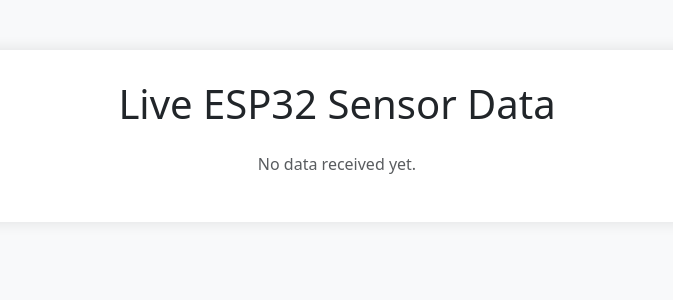
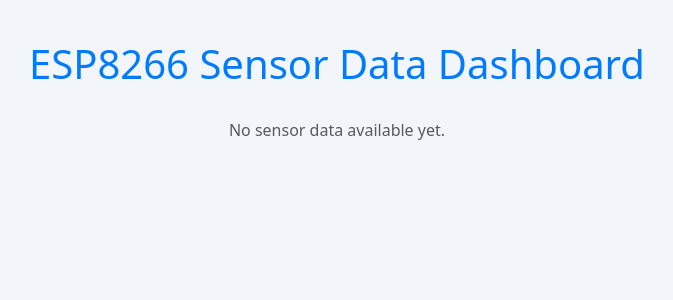
Before and after one commit to MakeWithArpit/web-server-testing, a Flask app: page / in a window 1280 px wide. Shown: the top 300 px of the page, without its empty margins (303-976 px from the left). Run offline with Flask 3, Linux system fonts and the light colour scheme.

Commit message:
Update dashboard.html
according to main project

```diff
--- a/templates/dashboard.html
+++ b/templates/dashboard.html
@@ -2,30 +2,27 @@
 <html lang="en">
 <head>
   <meta charset="UTF-8" />
-  <meta http-equiv="refresh" content="5" /> <!-- Auto refresh every 5 seconds -->
   <meta name="viewport" content="width=device-width, initial-scale=1" />
-  <title>ESP32 Sensor Dashboard</title>
+  <title>Sensor Data Dashboard</title>
   <link href="https://cdn.jsdelivr.net/npm/bootstrap@5.3.3/dist/css/bootstrap.min.css" rel="stylesheet" />
   <style>
-    body {
-      background: #f8f9fa;
-    }
-    .table-container {
-      margin-top: 50px;
-      background: white;
-      padding: 30px;
-      border-radius: 10px;
-      box-shadow: 0 0 15px rgba(0,0,0,0.1);
-    }
+    body { background-color: #f2f6fa; }
+    .container { margin-top: 40px; }
+    h1 { color: #007bff; margin-bottom: 30px; }
+    .alerts li { margin-bottom: 8px; }
+    .table thead { background-color: #007bff; color: #fff; }
   </style>
+  <meta http-equiv="refresh" content="5" />
 </head>
 <body>
-  <div class="container table-container">
-    <h1 class="text-center mb-4">Live ESP32 Sensor Data</h1>
+  <div class="container">
+    <h1 class="text-center">ESP8266 Sensor Data Dashboard</h1>
+
     {% if data %}
+      <h4>Sensor Parameters</h4>
       <div class="table-responsive">
-      <table class="table table-striped table-bordered table-hover align-middle">
-        <thead class="table-primary">
+        <table class="table table-bordered table-hover table-striped">
+          <thead>
             <tr>
               <th>Parameter</th>
               <th>Value</th>
@@ -33,16 +30,37 @@
           </thead>
           <tbody>
             {% for key, value in data.items() %}
+              {% if not key.endswith('_alert') and key != 'overload_status' %}
                 <tr>
-            <td>{{ key|replace('_', ' ')|capitalize }}</td>
+                  <td>{{ key.replace('_', ' ').capitalize() }}</td>
                   <td>{{ value }}</td>
                 </tr>
+              {% endif %}
             {% endfor %}
           </tbody>
         </table>
       </div>
+
+      <h4>Alerts & Status</h4>
+      <ul class="list-group alerts">
+        {% if data.battery_alert %}
+          <li class="list-group-item list-group-item-warning">Battery Alert: {{ data.battery_alert }}</li>
+        {% endif %}
+        {% if data.solar_alert %}
+          <li class="list-group-item list-group-item-warning">Solar Alert: {{ data.solar_alert }}</li>
+        {% endif %}
+        {% if data.sunlight_alert %}
+          <li class="list-group-item list-group-item-danger">Sunlight Alert: {{ data.sunlight_alert }}</li>
+        {% endif %}
+        {% if data.charging_alert %}
+          <li class="list-group-item list-group-item-danger">Charging Alert: {{ data.charging_alert }}</li>
+        {% endif %}
+        {% if data.overload_status %}
+          <li class="list-group-item list-group-item-info">Load Status: {{ data.overload_status }}</li>
+        {% endif %}
+      </ul>
     {% else %}
-    <p class="text-center text-muted">No data received yet.</p>
+      <p class="text-center text-muted">No sensor data available yet.</p>
     {% endif %}
   </div>
 </body>
```
Lines whose indentation alone changed are shown as unchanged.
